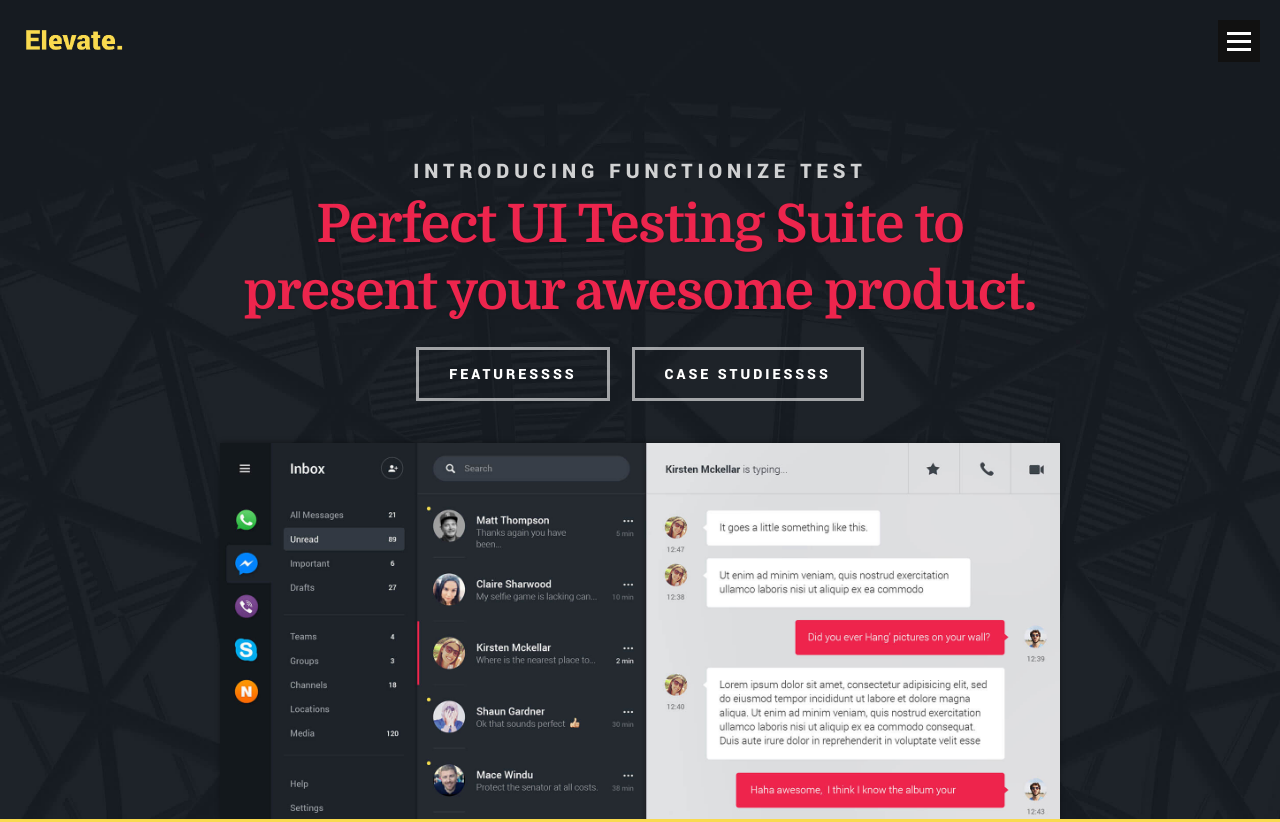
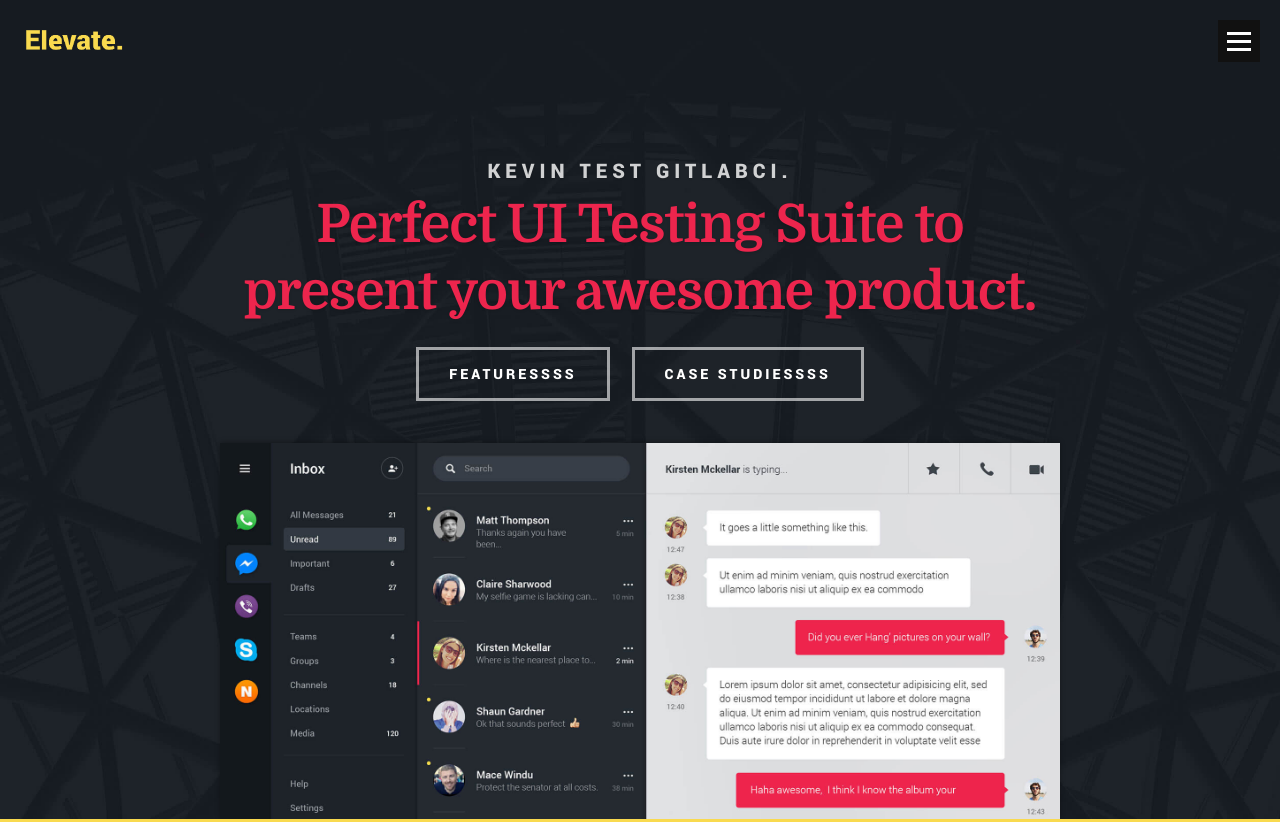
Before and after one commit to rahul-FT/Gitlab-CI-with-Functionize, a website: page Template/index.html in a window 1280 px wide. Shown: the top 822 px of the page. Drawn offline with Linux system fonts and the light colour scheme; files whose address does not match are found by name.

Commit message:
Kevin Testing

```diff
--- a/Template/index.html
+++ b/Template/index.html
@@ -90,7 +90,7 @@
 		   <div class="row intro-content">
 		   	<div class="col-twelve">
 
-		   		<h3 class="animate-intro">Introducing Functionize Test</h3>
+		   		<h3 class="animate-intro">Kevin Test GitlabCI.</h3>
 
 					<h1 class="animate-intro">
 						Perfect UI Testing Suite to present your awesome product.
```
